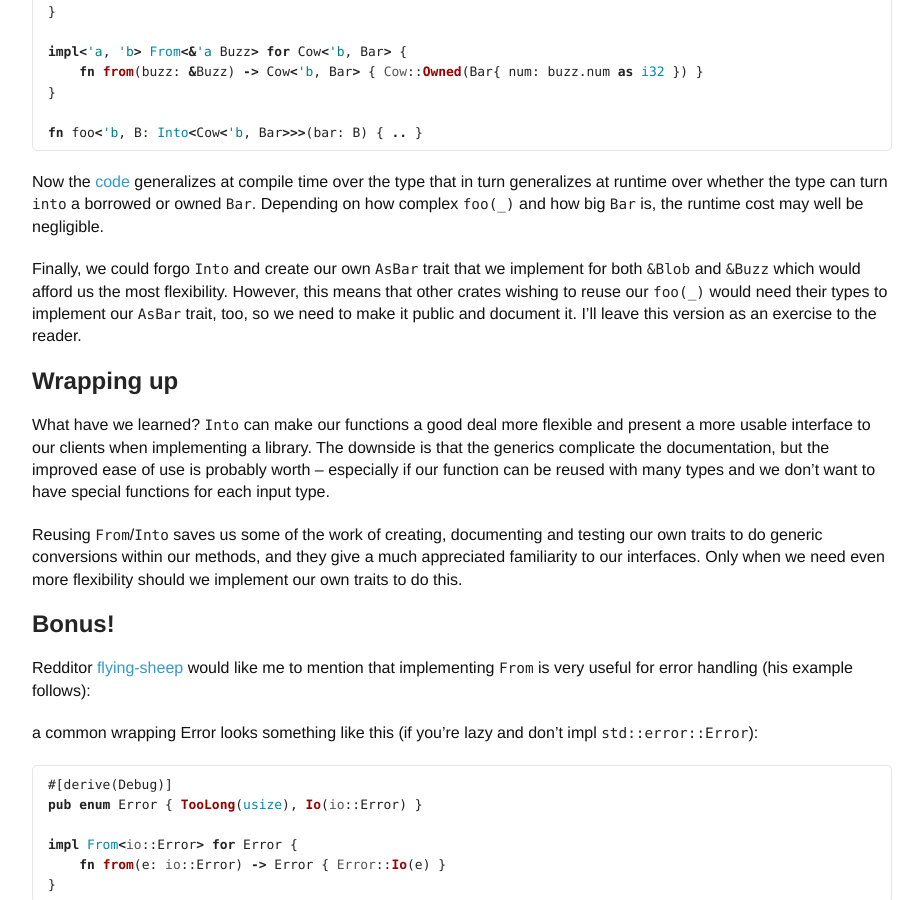
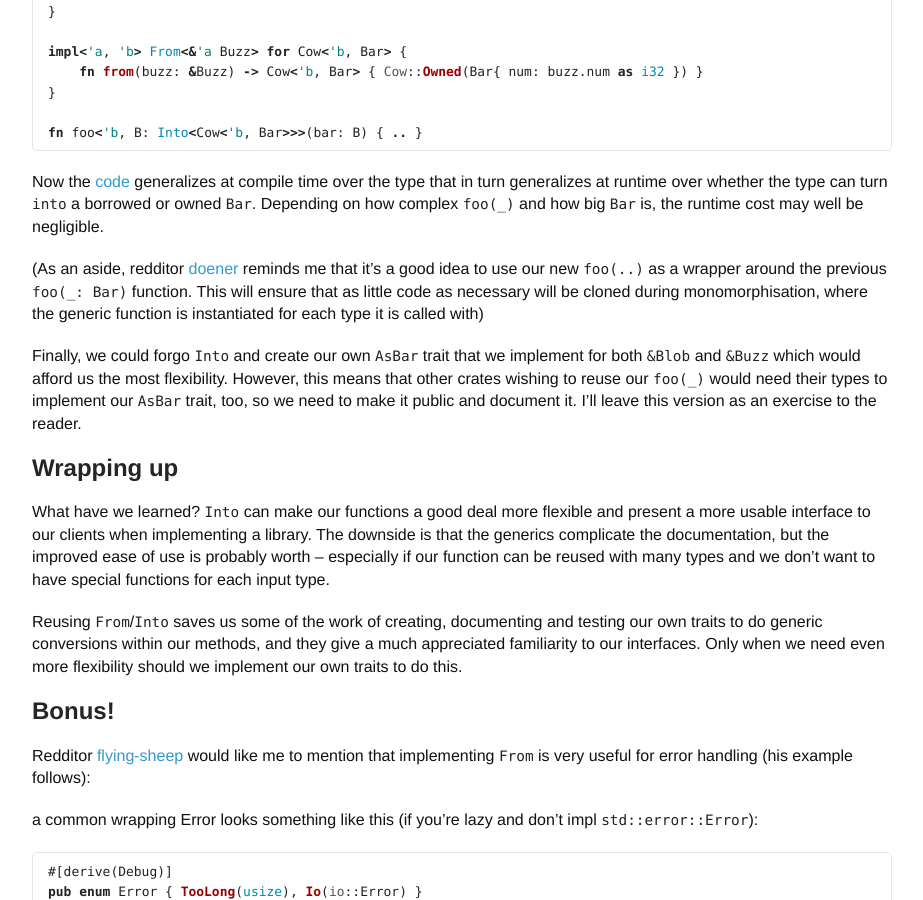
Before and after one commit to llogiq/llogiq.github.io, a Jekyll site: the page built from _posts/2015-11-27-from-into.md, in a window 1280 px wide and 900 px high, scrolled down 2618 px. Shown: the whole window, without its empty margins (178-1101 px from the left). Built offline with Jekyll 4.4.1, drawn with Linux system fonts in a browser that asks for light colours.

Commit message:
added paragraph on minimizing generic fns

```diff
--- a/_posts/2015-11-27-from-into.md
+++ b/_posts/2015-11-27-from-into.md
@@ -159,6 +159,12 @@ over whether the type can turn `into` a borrowed or owned `Bar`. Depending on
 how complex `foo(_)` and how big `Bar` is, the runtime cost may well be
 negligible.
 
+(As an aside, redditor [doener](https://www.reddit.com/user/doener) reminds me
+that it's a good idea to use our new `foo(..)` as a wrapper around the previous
+`foo(_: Bar)` function. This will ensure that as little code as necessary will
+be cloned during monomorphisation, where the generic function is instantiated
+for each type it is called with)
+
 Finally, we could forgo `Into` and create our own `AsBar` trait that we
 implement for both `&Blob` and `&Buzz` which would afford us the most
 flexibility. However, this means that other crates wishing to reuse our
```
